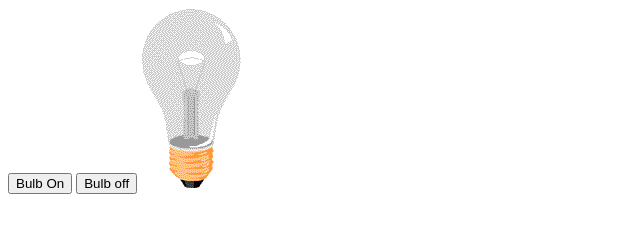
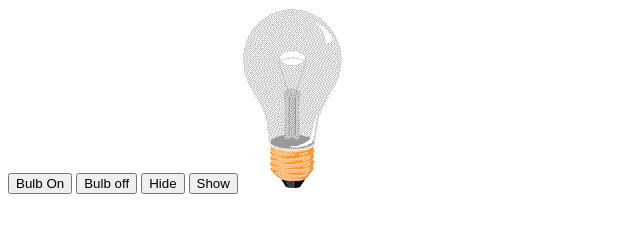
Before and after one commit to ericlee3826/ericlee3826.github.io, a plain HTML site: page S03/bulb.html in a window 1280 px wide. Shown: the whole page, without its empty margins (0-640 px from the left). Drawn offline with Linux system fonts and the light colour scheme.

Commit message:
bulb break

```diff
--- a/S03/bulb.html
+++ b/S03/bulb.html
@@ -11,7 +11,8 @@
         Bulb On
     </button>
     <button onclick="document.getElementById('image').src='pic_bulboff.gif'">Bulb off</button>
-
+    <button onclick="document.getElementById('image').style.display='none'">Hide</button>
+    <button onclick="document.getElementById('image').style.display='block'">Show</button>
 
     <img id="image" src="pic_bulboff.gif">
 </body>
```
